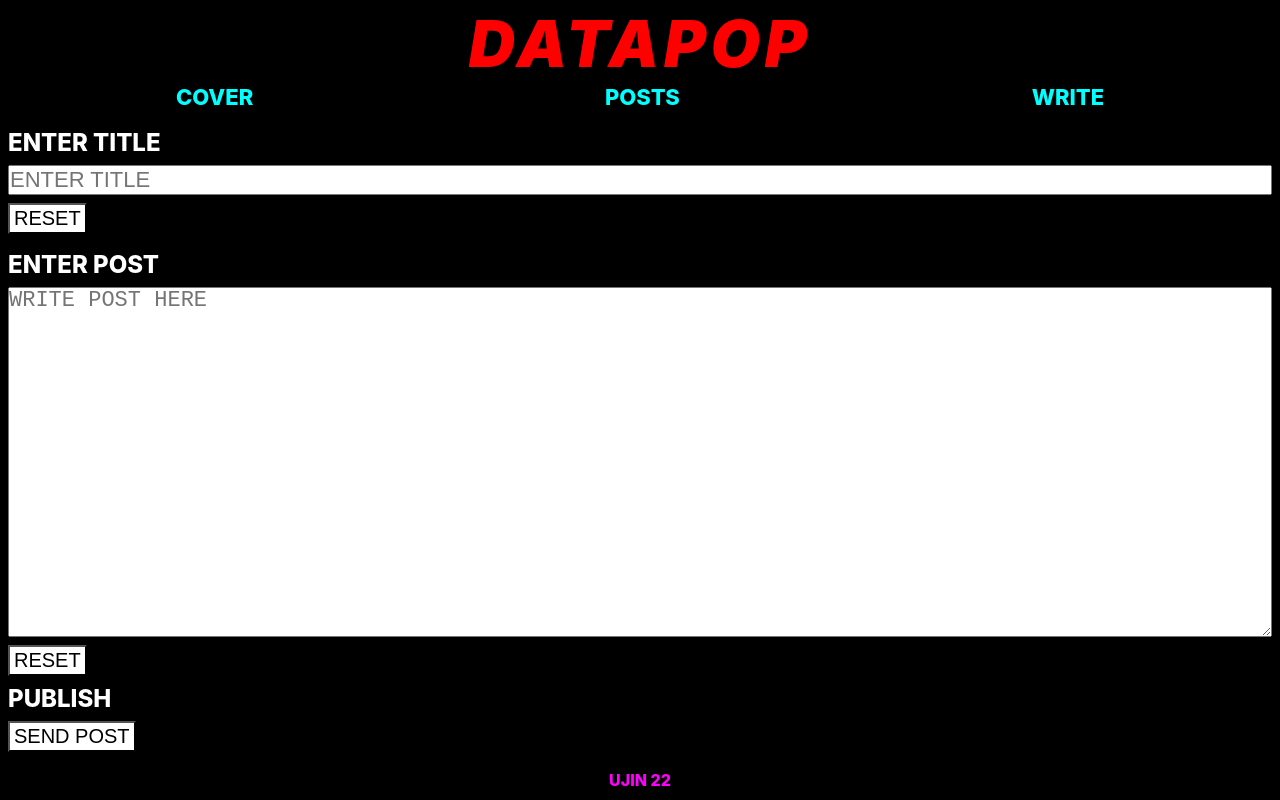
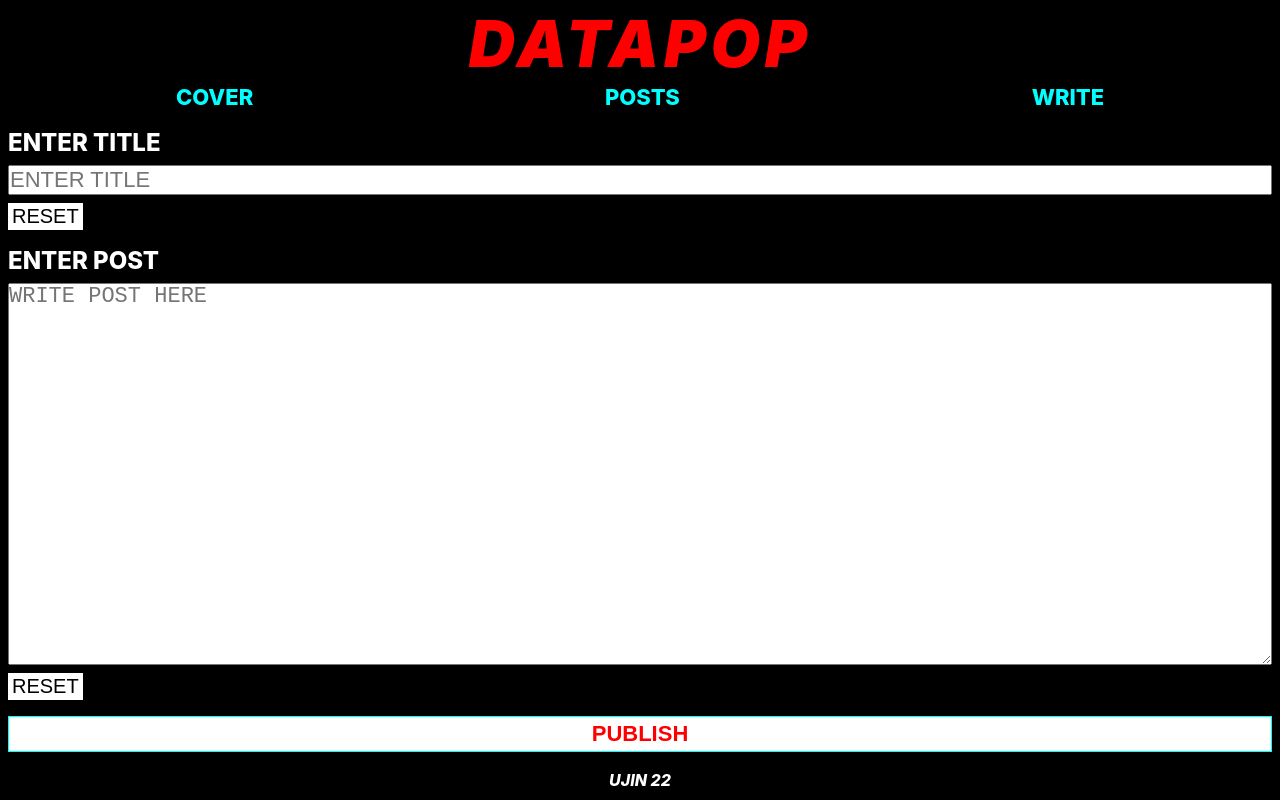
Before and after one commit to PhilippAubert/datapop, a React (Create React App) app in the folder frontend/: page /input in a window 1280 px wide. Built offline with nearby package versions, Linux system fonts and the light colour scheme.

Commit message:
feat: return warning when edited title length is 0, fix paddings and imports

```diff
--- a/frontend/src/App.jsx
+++ b/frontend/src/App.jsx
@@ -5,12 +5,12 @@ import {
 	Route
 } from "react-router-dom";
 
-import Header from "./Components/Header/Header.jsx";
+import { Header } from "./Components/Header/Header.jsx";
 import { Input } from "./Components/Input/Input.jsx";
 import PostList from "./Components/Posts/PostList.jsx";
 import { Home } from "./Components/Home/Home.jsx";
 import Edit from "./Components/Edit/Edit.jsx";
-import Footer from "./Components/Footer/Footer.jsx";
+import { Footer } from "./Components/Footer/Footer.jsx";
 
 import "./App.css";
 
--- a/frontend/src/Components/Footer/Footer.css
+++ b/frontend/src/Components/Footer/Footer.css
@@ -1,14 +1,16 @@
-.Footer {
+.footer {
   grid-column: 2/3;
   grid-row: 3/4;
   display: flex;
   justify-content: center;
   align-items: center;
   background-color: black;
+  padding: 8px 16px;
 }
 
-.Editorial-Text {
-  margin: 0;
-  color: #f0f;
-  font-weight:800;
+.footer-text {
+  color: rgb(255, 255, 255);
+  font-weight: 800;
+  font-style: italic;
+  line-height: 2ch
 }
--- a/frontend/src/Components/Footer/Footer.jsx
+++ b/frontend/src/Components/Footer/Footer.jsx
@@ -2,12 +2,10 @@ import React from "react";
 
 import "./Footer.css";
 
-export default function Footer() {
+export const Footer = () => {
 	return (
-		<div className="Footer">
-			<div className="Editorial">
-				<p className="Editorial-Text">UJIN 22</p>
-			</div>
+		<div className="footer">
+			<p className="footer-text">UJIN 22</p>
 		</div>
 	);
 }
--- a/frontend/src/Components/Home/Home.css
+++ b/frontend/src/Components/Home/Home.css
@@ -1,5 +1,5 @@
 .main {
-    box-sizing:border-box;
+    box-sizing: border-box;
     grid-row: 2/3;
     grid-column: 2/3;
 }
--- a/frontend/src/Components/Input/Input.css
+++ b/frontend/src/Components/Input/Input.css
@@ -37,11 +37,26 @@
   font-size: 22px;
 }
 
+.input--form__input:focus {
+  outline: none;
+}
+
 .input--form__textarea {
   font-size: 22px;
   flex-grow: 1;
   min-height: 150px;
   resize: vertical;
+}
+
+.input--form__textarea:focus {
+  outline: none;
+}
+
+
+.input--button__area {
+  display: flex;
+  gap: 12px;
+  color: #f00;
 }
 
 .input--button {
@@ -54,3 +69,48 @@
   color: #000;
   background-color: #fff;
 }
+
+.input--button {
+  -webkit-appearance: none;
+  appearance: none;
+  background: none;
+  border: none;
+  margin: 0;
+
+  display: flex;
+  justify-content: flex-start;
+  align-items: center;
+  font-size: 20px;
+  width: fit-content;
+  padding: 2px 4px;
+  color: #000;
+  background-color: #fff;
+  cursor: pointer;
+}
+
+.input--button:focus,
+.input--button:active,
+.input--button:focus-visible {
+  outline: none !important;
+  box-shadow: none !important;
+}
+
+
+.input--button__submit {
+  -webkit-appearance: none;
+  appearance: none;
+  background: none;
+  border: none;
+
+  display: flex;
+  justify-content: center;
+  align-self: center;
+  font-size: 22px;
+  font-weight: 800;
+  background-color: #fff;
+  cursor: pointer;
+  width: 100%;
+  padding: 4px;
+  color: #f00;
+  border: 1px solid #0ff
+}
--- a/frontend/src/Components/Input/Input.jsx
+++ b/frontend/src/Components/Input/Input.jsx
@@ -8,6 +8,11 @@ export const Input = () => {
 	const [values, setValues] = useState({
 		title: "",
 		post: ""
+	});
+
+	const [didEdit, setDidEdit] = useState({
+		title: false,
+		post: false
 	});
 
 	const handleValueChange = (identifier, value) => {
@@ -22,6 +27,7 @@ export const Input = () => {
 		const fd = new FormData(event.target);
 		const stateObject = Object.fromEntries(fd.entries());
 		setValues(stateObject);
+		console.log(values);
 	};
 
 	const handleReset = (identifier) => {
@@ -30,6 +36,16 @@ export const Input = () => {
 			[identifier]: ""
 		})));
 	};
+
+	const handleInputBlur = (identifier) => {
+		setDidEdit(prev => ({
+			...prev,
+			[identifier]: true
+		}));
+	}
+
+	const hasTitleError = didEdit.title && values.title.trim().length === 0;
+	const hasPostError = didEdit.post && values.post.trim().length === 0;
 
 	return (
 		<div className="main">
@@ -46,11 +62,10 @@ export const Input = () => {
 						name="title"
 						value={values.title}
 						placeholder="ENTER TITLE"
+						onBlur={() => handleInputBlur("title")}
 						onChange={(event) => handleValueChange("title", event.target.value)}
 					/>
-					{/* 			{titleIsInvalid &&
-						<div className="control-error"><p>Invalid Title</p></div>
-					} */}
+					<div className="input--button__area">
 						<button
 							onClick={() => handleReset("title")}
 							type="button"
@@ -58,6 +73,8 @@ export const Input = () => {
 						>
 							RESET
 						</button>
+						{hasTitleError && <p>no empty</p>}
+					</div>
 				</div>
 				<div className="input--form">
 					<label htmlFor="post" className="input--form__label">ENTER POST</label>
@@ -67,8 +84,10 @@ export const Input = () => {
 						name="post"
 						value={values.post}
 						placeholder="WRITE POST HERE"
+						onBlur={() => handleInputBlur("post")}
 						onChange={(event) => handleValueChange("post", event.target.value)}
 					/>
+					<div className="input--button__area">
 						<button
 							onClick={() => handleReset("post")}
 							type="button"
@@ -76,11 +95,16 @@ export const Input = () => {
 						>
 							RESET
 						</button>
-					<p className="input--form__label">PUBLISH</p>
-					<button type="submit" className="input--button">
-						SEND POST
+						{hasPostError && <p>no empty</p>}
+					</div>
+				</div>
+				<button
+					disabled={hasPostError || hasTitleError}
+					type="submit"
+					className="input--button__submit"
+				>
+					PUBLISH
 				</button>
-				</div>
 			</form>
 		</div>
 	);
```
Also changed, not shown: frontend/src/Components/Header/Header.css (+5 -5 lines), frontend/src/Components/Header/Header.jsx (+4 -3 lines), frontend/src/App.css (line endings or trailing spaces). Lines whose indentation alone changed are shown as unchanged.
